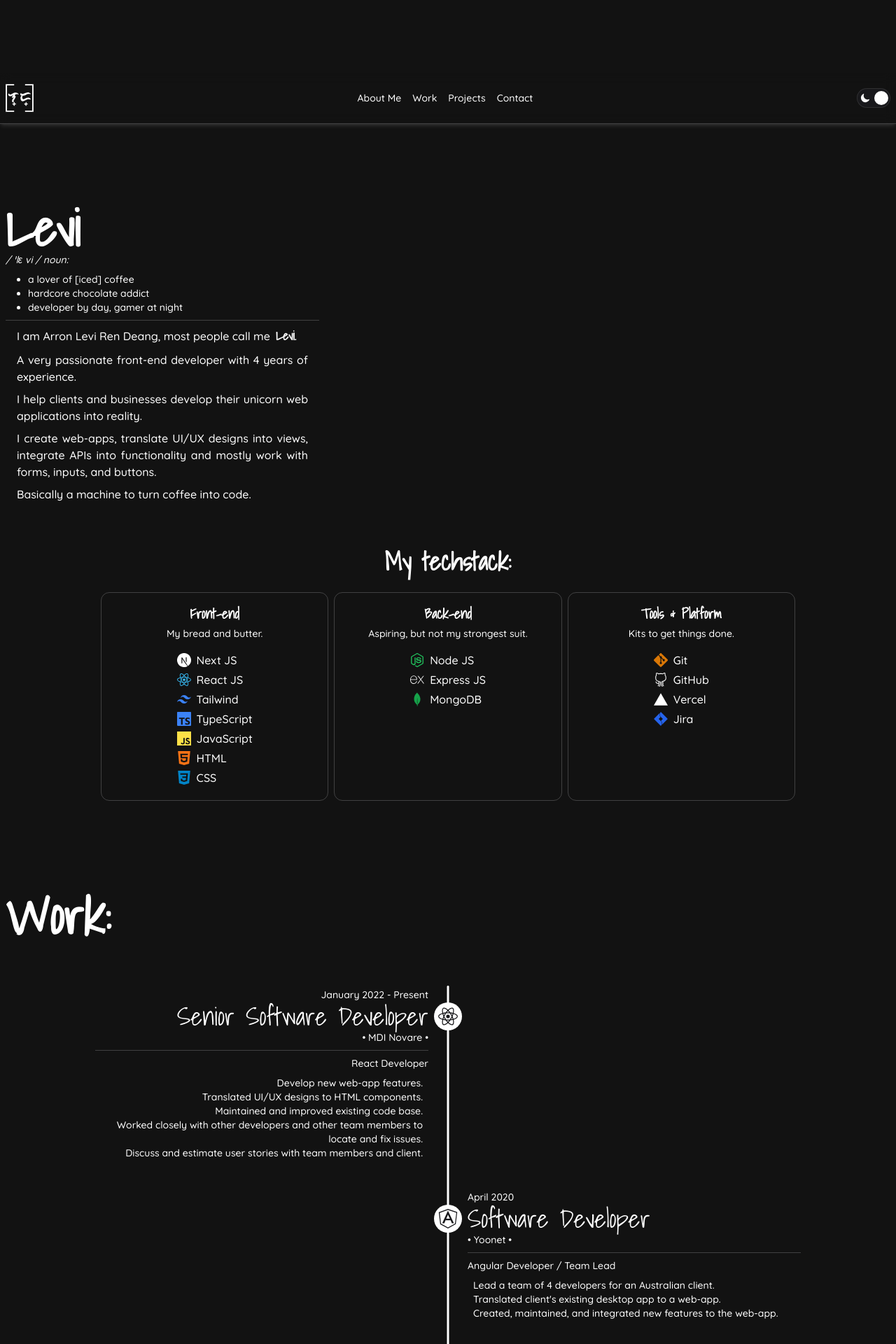
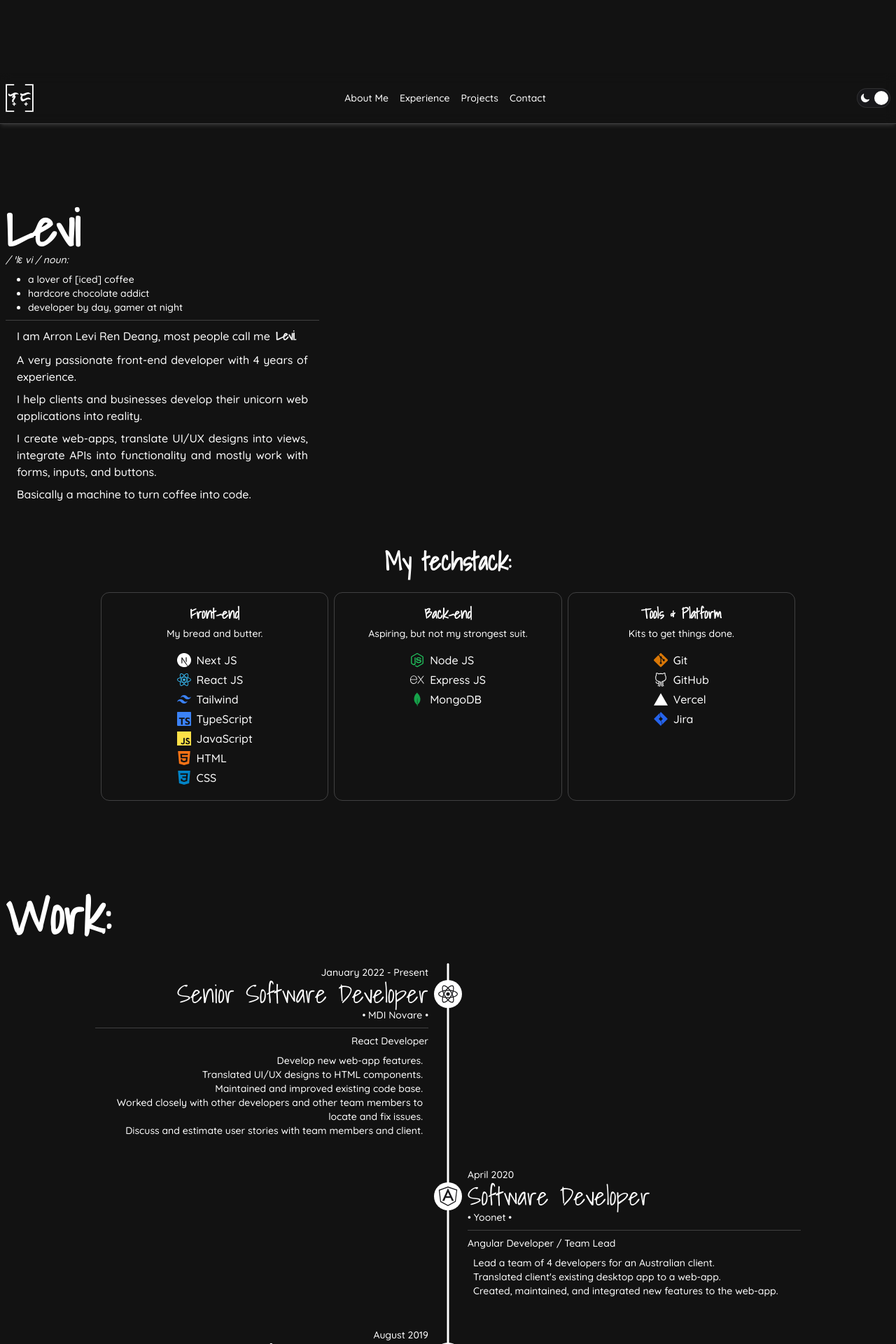
Before and after one commit to levi-ren/portfolio, a Next.js app: page / in a window 1280 px wide. Shown: the part 760-2680 px from the top of the page at 70% size. Built offline with nearby package versions, Linux system fonts and the light colour scheme.

Commit message:
Updated spacing and wording

```diff
--- a/src/components/experiences.tsx
+++ b/src/components/experiences.tsx
@@ -12,7 +12,7 @@ const Divider = () => {
 
 export default function Experiences(props: ExperiencesProps) {
   return (
-    <Container as="section" id="experiences" className="pt-28 px-2 space-y-16">
+    <Container as="section" id="experiences" className="pt-28 px-2 space-y-8">
       <p className="text-7xl font-bold font-mono">Work:</p>
       <Container
         as="ol"
--- a/src/components/links.ts
+++ b/src/components/links.ts
@@ -5,7 +5,7 @@ export const links = [
     label: "Go to about me section",
   },
   {
-    name: "Work",
+    name: "Experience",
     href: "#experiences",
     label: "Go to work section",
   },
```
